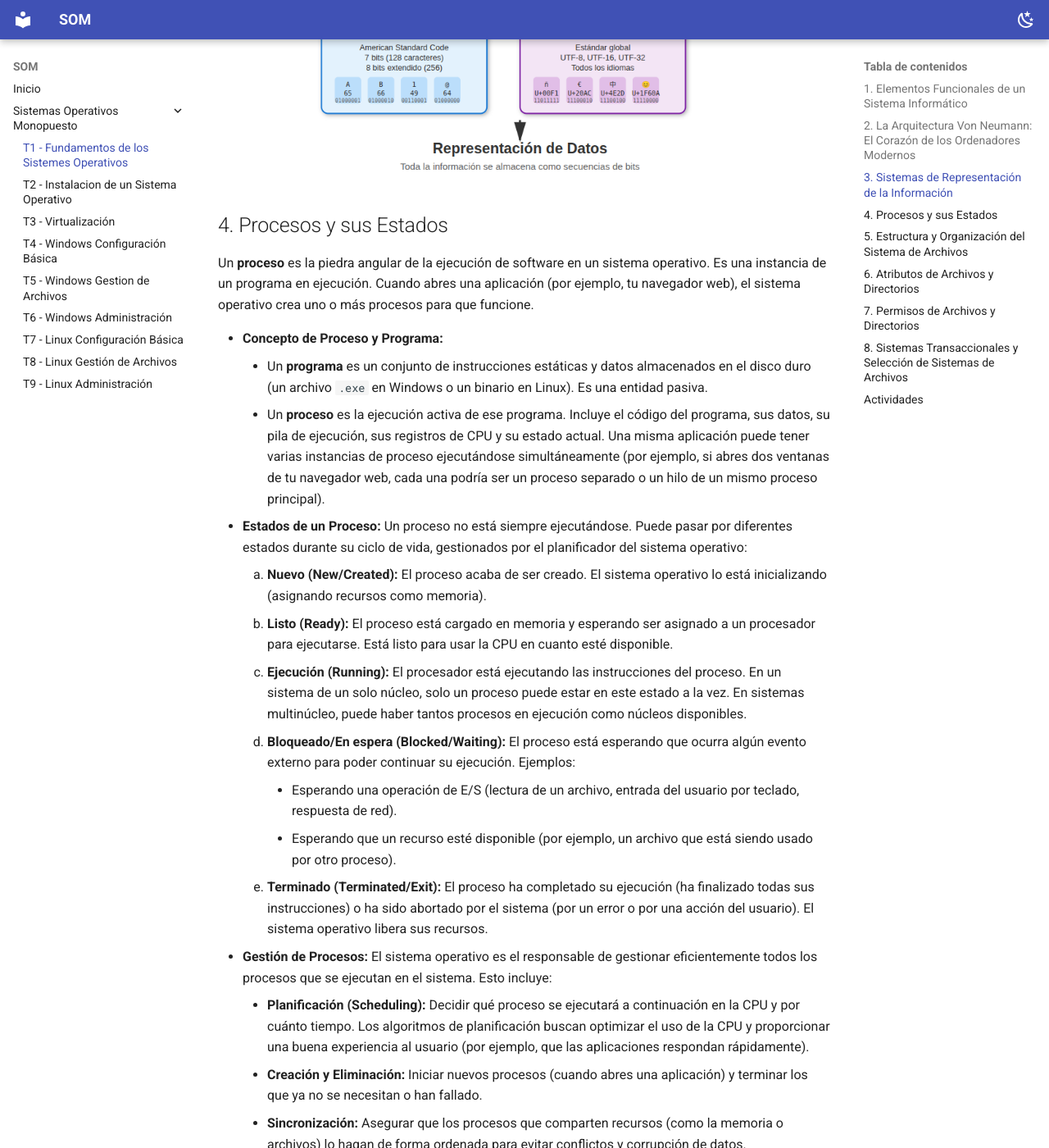
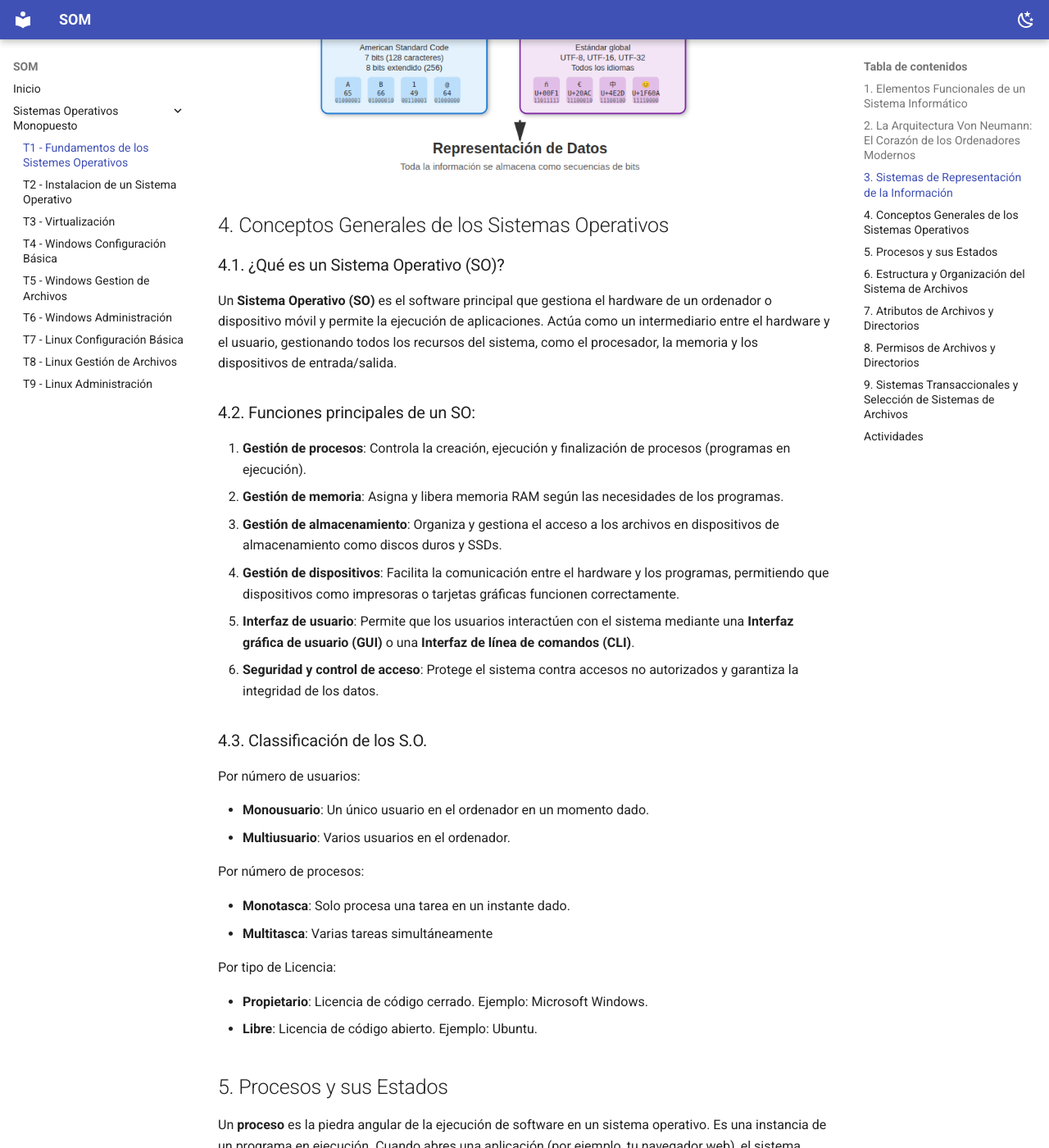
Before and after one commit to luisgarciabonifaz/SOM, an MkDocs documentation site: the page built from docs/T_01_Fundamentos_SO/Fundamentos_SO.md, in a window 1280 px wide and 1400 px high, scrolled down 5541 px. Shown: the whole window at 82% size. Built offline with MkDocs 1.6.1 and Material for MkDocs 9.7.7, drawn with Linux system fonts in a browser that asks for light colours; some of the changed text lies outside the part shown.

Commit message:
Añado contenidos al tema 1

```diff
--- a/docs/T_01_Fundamentos_SO/Fundamentos_SO.md
+++ b/docs/T_01_Fundamentos_SO/Fundamentos_SO.md
@@ -113,7 +113,38 @@ Los ordenadores, a diferencia de los humanos, solo entienden y procesan informac
   ![Representación de la Información](Imagenes/Representacion_Informacion.png){ width=100%}
 </figure>
 
-## 4. Procesos y sus Estados
+## 4. Conceptos Generales de los Sistemas Operativos
+
+### 4.1. ¿Qué es un Sistema Operativo (SO)?
+Un **Sistema Operativo (SO)** es el software principal que gestiona el hardware de un ordenador o dispositivo móvil y permite la ejecución de aplicaciones. Actúa como un intermediario entre el hardware y el usuario, gestionando todos los recursos del sistema, como el procesador, la memoria y los dispositivos de entrada/salida.
+
+### 4.2. Funciones principales de un SO:
+1. **Gestión de procesos**: Controla la creación, ejecución y finalización de procesos (programas en ejecución).
+2. **Gestión de memoria**: Asigna y libera memoria RAM según las necesidades de los programas.
+3. **Gestión de almacenamiento**: Organiza y gestiona el acceso a los archivos en dispositivos de almacenamiento como discos duros y SSDs.
+4. **Gestión de dispositivos**: Facilita la comunicación entre el hardware y los programas, permitiendo que dispositivos como impresoras o tarjetas gráficas funcionen correctamente.
+5. **Interfaz de usuario**: Permite que los usuarios interactúen con el sistema mediante una **Interfaz gráfica de usuario (GUI)** o una **Interfaz de línea de comandos (CLI)**.
+6. **Seguridad y control de acceso**: Protege el sistema contra accesos no autorizados y garantiza la integridad de los datos.
+
+### 4.3. Classificación de los S.O. ##
+
+Por número de usuarios:
+
+- **Monousuario**: Un único usuario en el ordenador en un momento dado.
+- **Multiusuario**: Varios usuarios en el ordenador.
+
+Por número de procesos:
+
+- **Monotasca**: Solo procesa una tarea en un instante dado.
+- **Multitasca**: Varias tareas simultáneamente
+
+Por tipo de Licencia:
+
+- **Propietario**: Licencia de código cerrado. Ejemplo: Microsoft Windows.
+- **Libre**: Licencia de código abierto. Ejemplo: Ubuntu.
+
+
+## 5. Procesos y sus Estados
 
 Un **proceso** es la piedra angular de la ejecución de software en un sistema operativo. Es una instancia de un programa en ejecución. Cuando abres una aplicación (por ejemplo, tu navegador web), el sistema operativo crea uno o más procesos para que funcione.
 
@@ -129,7 +160,10 @@ Un **proceso** es la piedra angular de la ejecución de software en un sistema o
         - Esperando que un recurso esté disponible (por ejemplo, un archivo que está siendo usado por otro proceso).
     5. **Terminado (Terminated/Exit):** El proceso ha completado su ejecución (ha finalizado todas sus instrucciones) o ha sido abortado por el sistema (por un error o por una acción del usuario). El sistema operativo libera sus recursos.
 - **Gestión de Procesos:** El sistema operativo es el responsable de gestionar eficientemente todos los procesos que se ejecutan en el sistema. Esto incluye:
-    - **Planificación (Scheduling):** Decidir qué proceso se ejecutará a continuación en la CPU y por cuánto tiempo. Los algoritmos de planificación buscan optimizar el uso de la CPU y proporcionar una buena experiencia al usuario (por ejemplo, que las aplicaciones respondan rápidamente).
+    - **Planificación (Scheduling):** Decidir qué proceso se ejecutará a continuación en la CPU y por cuánto tiempo. Los algoritmos de planificación buscan optimizar el uso de la CPU y proporcionar una buena experiencia al usuario (por ejemplo, que las aplicaciones respondan rápidamente). Algunos algoritmos de planificación son:
+        - **FIFO (First In, First Out)**: Los procesos se ejecutan en el orden en el que llegan.
+        - **Round Robin**: Cada proceso recibe una cantidad de tiempo fija (cuanto de tiempo) para ejecutarse, y luego le cede el control a otro proceso.
+        - **Planificación basada en prioridad**: Los procesos con mayor prioridad se ejecutan primero.
     - **Creación y Eliminación:** Iniciar nuevos procesos (cuando abres una aplicación) y terminar los que ya no se necesitan o han fallado.
     - **Sincronización:** Asegurar que los procesos que comparten recursos (como la memoria o archivos) lo hagan de forma ordenada para evitar conflictos y corrupción de datos.
     - **Comunicación entre Procesos (IPC - Inter-Process Communication):** Permitir que los procesos se intercambien información entre sí de forma controlada.
@@ -229,9 +262,9 @@ Los **permisos** son reglas fundamentales de seguridad que definen quién puede
     - En **Linux (ext4, etc.):** Los permisos se suelen gestionar a través de la línea de comandos con comandos como `chmod` (para cambiar permisos), `chown` (para cambiar propietario) y `chgrp` (para cambiar grupo). Los permisos se representan a menudo de forma numérica (octal), donde R=4, W=2, X=1. Por ejemplo, `755` significa `rwx` para el propietario, `r-x` para el grupo y `r-x` para otros.
 
 
-## 8. Sistemas Transaccionales y Selección de Sistemas de Archivos
+## 9. Sistemas Transaccionales y Selección de Sistemas de Archivos
 
-### 8.1 ¿Qué es una transacción?
+### 9.1 ¿Qué es una transacción?
 
 ¡Piénsalo como comprar en una máquina expendedora! vending machine. Imagina que quieres comprar un refresco. Metes el dinero y pulsas el botón. Pueden pasar dos cosas:
 
@@ -248,7 +281,7 @@ Esto se conoce como las propiedades **ACID**:
 - **Duradera:** Una vez que la máquina te ha dado el refresco, la compra es definitiva. No puede "deshacerse" sola.
 
 
-### 8.2. El Journaling
+### 9.2. El Journaling
 
 ¿Y esto qué tiene que ver con los archivos de mi PC?.
 
@@ -277,7 +310,7 @@ Gracias a esto, tu sistema de archivos siempre está en un estado **consistente
 * **Sistemas SIN Journaling (más antiguos y arriesgados):** **FAT32** (el que usan muchos pendrives antiguos). Es más simple, pero un apagón durante una escritura puede causar un desastre.
 
 
-### 8.3. Elección del sistema de archivos
+### 9.3. Elección del sistema de archivos
 
 No todos los sistemas de archivos son iguales. Al formatear un disco duro, un SSD o un pendrive, tienes que elegir uno. Aquí tienes los factores clave a considerar:
 
```
Also changed, not shown: other parts of docs/T_01_Fundamentos_SO/Fundamentos_SO.md (+6 -7 lines).
